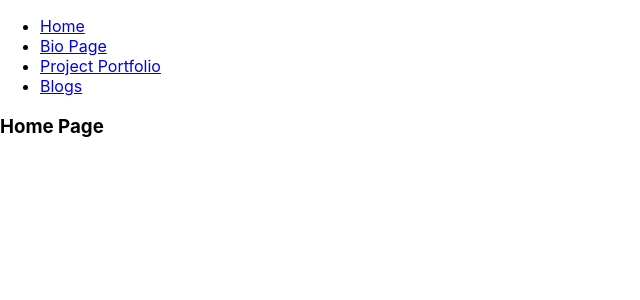
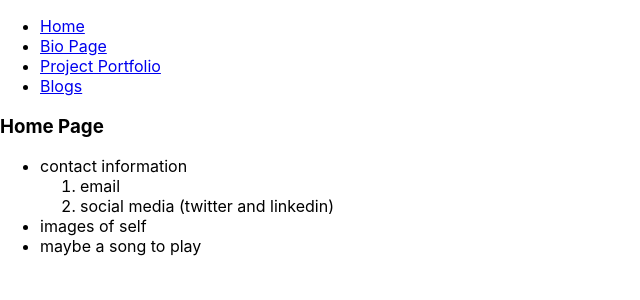
Before and after one commit to LetsJessCode/portfolio_site, a React (Create React App) app: page / in a window 1280 px wide. Shown: the top 300 px of the page, without its empty margins (0-640 px from the left). Built offline with nearby package versions, Linux system fonts and the light colour scheme.

Commit message:
entered outline for landing page

```diff
--- a/src/Components/Home.js
+++ b/src/Components/Home.js
@@ -4,6 +4,16 @@ const Home = () => {
     return (
         <div>
             <h3>Home Page</h3>
+            <ul>
+                <li> contact information
+                    <ol>
+                        <li>email</li>
+                        <li>social media (twitter and linkedin)</li>
+                    </ol>
+                </li>
+                <li> images of self  </li>
+                <li> maybe a song to play </li>
+            </ul>
         </div>
     )
 }
```
